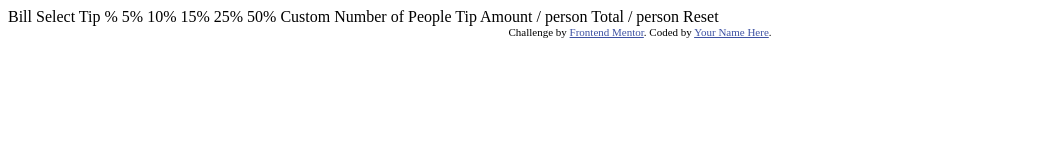
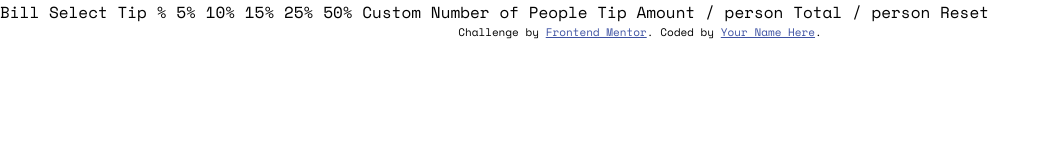
Before and after one commit to kkanit22/FEM-3-4-tip-calculator-app, a plain HTML site: page index.html in a window 1280 px wide. Shown: the whole page, without its empty margins (0-1047 px from the left). Drawn offline with nearby package versions, Linux system fonts and the light colour scheme.

Commit message:
Added font import to index, created and linked main.js, and tested that linked files are loading properly

```diff
--- a/css/_styles.scss
+++ b/css/_styles.scss
@@ -0,0 +1,11 @@
+body {
+	font-family: "Space Mono";
+}
+
+.attribution {
+  font-size: 0.6875rem;
+  text-align: center;
+}
+.attribution a {
+  color: hsl(228, 45%, 44%);
+}
--- a/index.html
+++ b/index.html
@@ -1,19 +1,21 @@
 <!DOCTYPE html>
 <html lang="en">
+
 <head>
 	<meta charset="UTF-8">
-  <meta name="viewport" content="width=device-width, initial-scale=1.0"> <!-- displays site properly based on user's device -->
+	<meta name="viewport" content="width=device-width, initial-scale=1.0">
+	<!-- displays site properly based on user's device -->
 
 	<link rel="icon" type="image/png" sizes="32x32" href="./images/favicon-32x32.png">
+	<link rel="preconnect" href="https://fonts.googleapis.com">
+	<link rel="preconnect" href="https://fonts.gstatic.com" crossorigin>
+	<link href="https://fonts.googleapis.com/css2?family=Space+Mono:ital,wght@0,400;0,700;1,400;1,700&display=swap"
+		rel="stylesheet">
+	<link rel="stylesheet" href="./css/styles.css" />
+	<script defer src="./main.js"></script>
+	<title>Frontend Mentor | Tip calculator app</title>
+</head>
 
-  <title>Frontend Mentor | Tip calculator app</title>
-
-  <!-- Feel free to remove these styles or customise in your own stylesheet 👍 -->
-  <style>
-    .attribution { font-size: 0.6875rem; text-align: center; }
-    .attribution a { color: hsl(228, 45%, 44%); }
-  </style>
-</head>
 <body>
 
 	Bill
@@ -41,4 +43,5 @@
 		Coded by <a href="#">Your Name Here</a>.
 	</footer>
 </body>
+
 </html>
--- /dev/null
+++ b/main.js
@@ -0,0 +1 @@
+console.log("js loaded");
```
Also changed, not shown: css/styles.css, 1 other file. Lines whose indentation alone changed are shown as unchanged.
